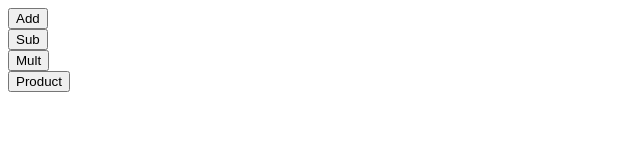
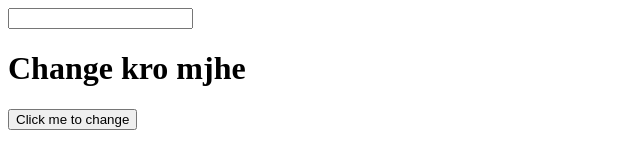
Before and after one commit to Bilal-Siddiqe/DeploymentsDemo.github.io, a plain HTML site: page index.html in a window 1280 px wide. Shown: the whole page, without its empty margins (0-640 px from the left). Drawn offline with Linux system fonts and the light colour scheme.

Commit message:
Getting Input Values

```diff
--- a/index.html
+++ b/index.html
@@ -6,45 +6,36 @@
     <meta http-equiv="X-UA-Compatible" content="IE=edge">
     <meta name="viewport" content="width=device-width, initial-scale=1.0">
     <title>Document</title>
-
 </head>
 
 <body>
 
-    <button onclick="add()">Add</button>
-    <br>
-    <button onclick="sub()">Sub</button>
-    <br>
-    <button onclick="mult()">Mult</button>
-    <br>
-    <button onclick="product()">Product</button>
 
+    <input type="text" id="User">
+
+    <h1 id="Heading">Change kro mjhe</h1>
+
+    <p id="para"></p>
+
+    <button onclick="chngText()">Click me to change</button>
 
     <script>
 
-        function add() {
-            let a = prompt("Enter Value 1st");
-            let b = prompt("Enter Value 2nd");
-            document.write(a + b)
+        function chngText() {
+
+
+            let d =  document.getElementById("User").value;
+
+            document.getElementById("para").innerText = d;
+
+
+            document.getElementById("User").value = ""
+
+
         }
 
-        function sub() {
-            let a = prompt("Enter Value 1st");
-            let b = prompt("Enter Value 2nd");
-            document.write(a - b)
-        }
 
-        function mult() {
-            let a = prompt("Enter Value 1st");
-            let b = prompt("Enter Value 2nd");
-            document.write(a * b)
-        }
 
-        function product() {
-            let a = prompt("Enter Value 1st");
-            let b = prompt("Enter Value 2nd");
-            document.write(a / b)
-        }
 
     </script>
 </body>
```
